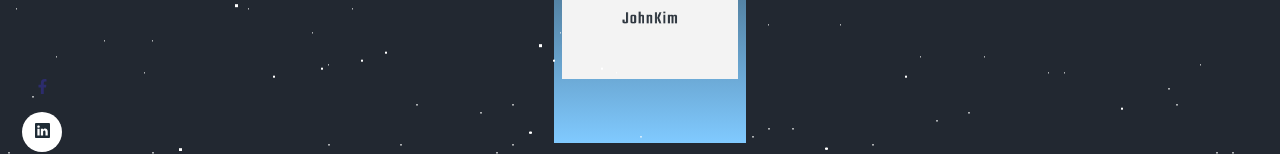
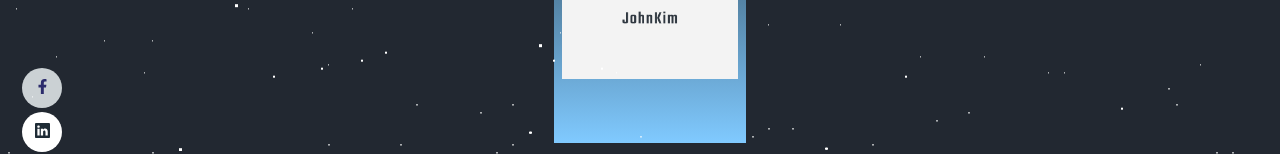
Before and after one commit to johnkim0306/OnlineResume, a React (Create React App) app: page / in a window 1280 px wide. In both pictures the pointer is over the element 42 px from the left and 656 px from the top of the page. Shown: the part 568-722 px from the top of the page. Built offline with nearby package versions, Linux system fonts and the light colour scheme.

Commit message:
Update hover color for the social icon

```diff
--- a/src/App.scss
+++ b/src/App.scss
@@ -80,7 +80,7 @@
     }
 
     &:hover {
-      background-color: var(--secondary-color);
+      background-color: #cbd1d4;
       border-color: var(--secondary-color);
 
       svg {
```
